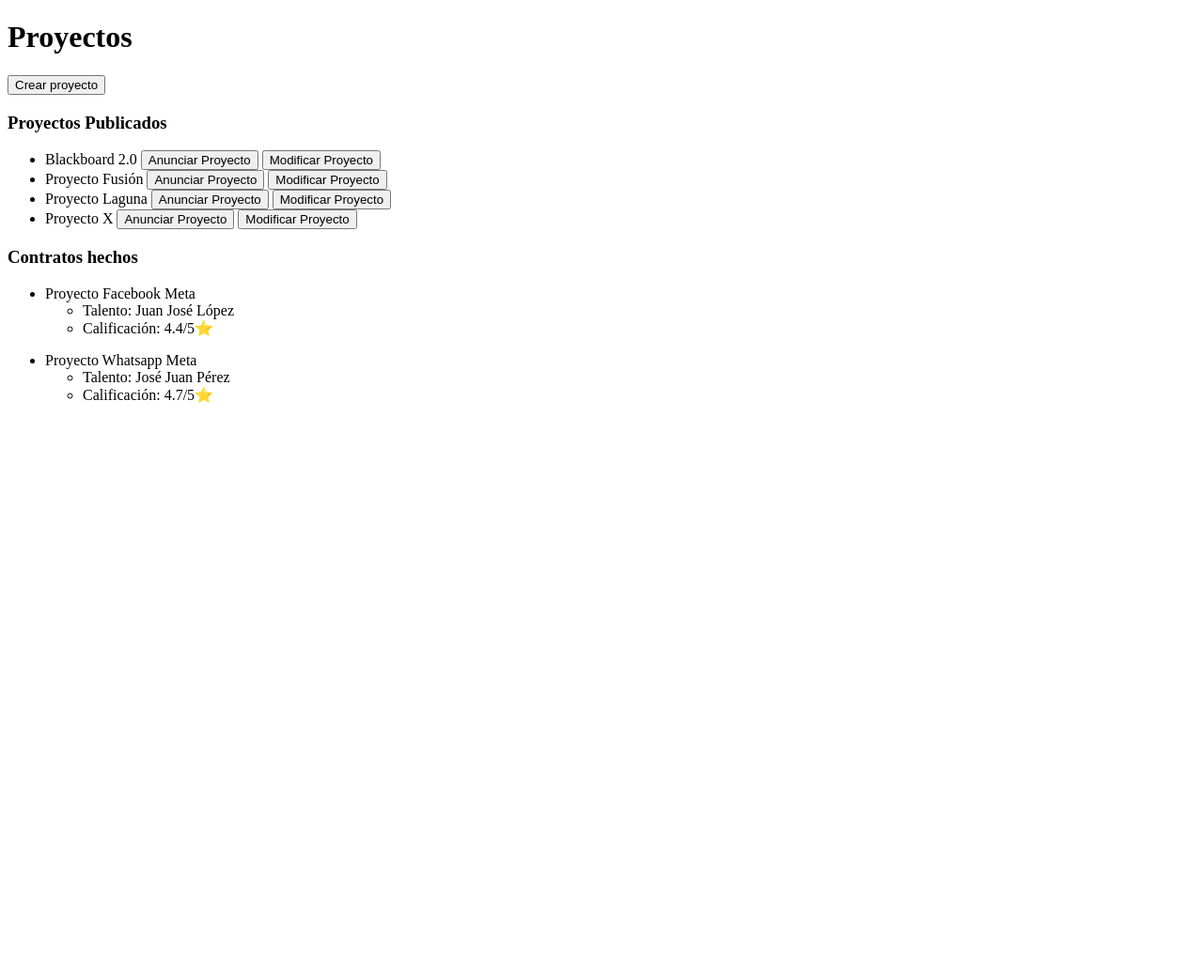
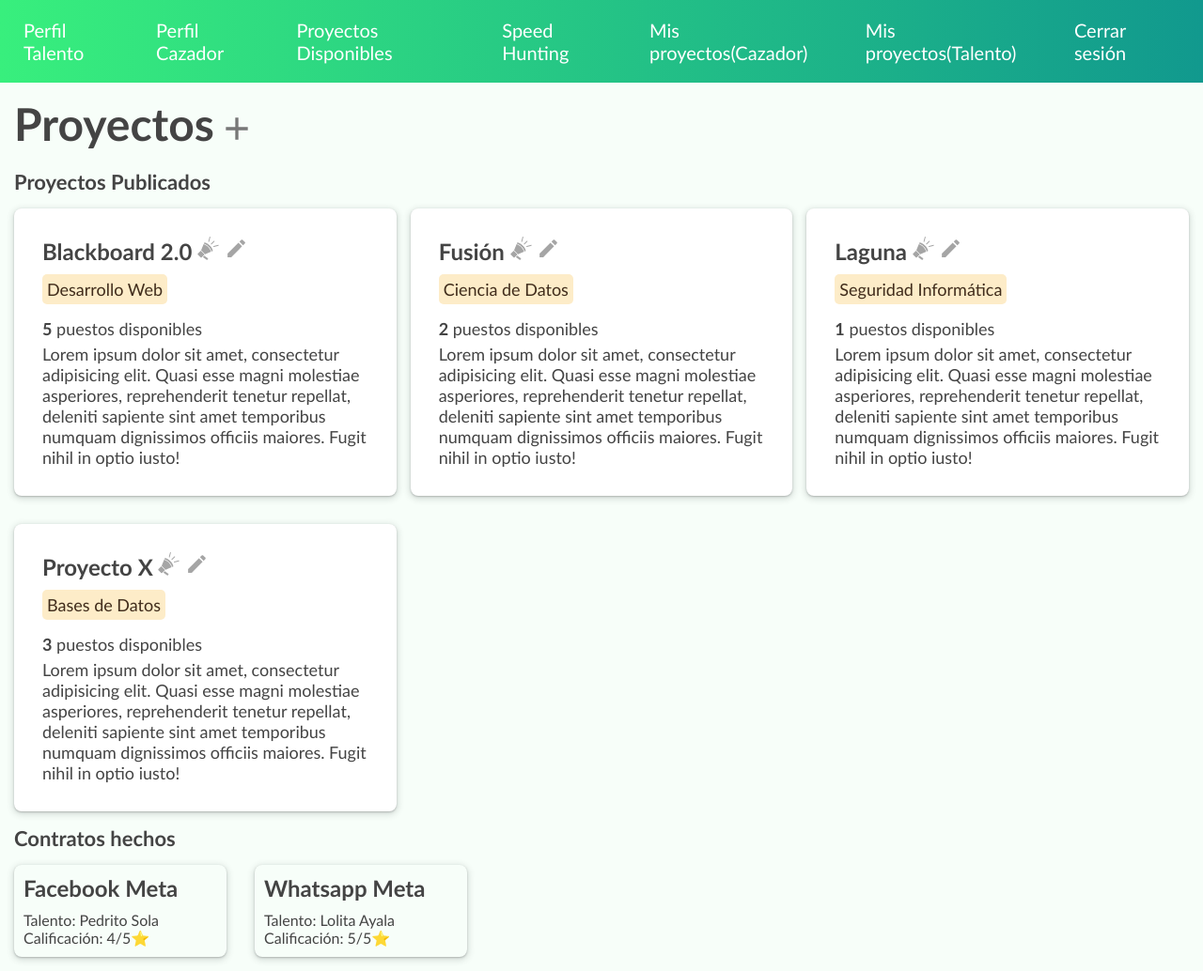
Before and after one commit to Fernando-Lz/cazadores-de-talentos, a plain HTML site: page view/proyectosCazador.html in a window 1280 px wide. Shown: the whole page at 94% size. Before the commit the page ends 800 px from the top, so only its background shows below. Drawn offline with Linux system fonts and the light colour scheme.

Commit message:
Mis proyecto cazador style added

```diff
--- /dev/null
+++ b/view/css/proyectos.css
@@ -0,0 +1,114 @@
+* {
+  margin: 0;
+  padding: 0;
+  font-family: 'Gill Sans', 'Gill Sans MT', Calibri, 'Trebuchet MS', sans-serif;
+  color: #444;
+  list-style: none;
+}
+
+body {
+  background: rgba(56, 239, 125, .04);
+}
+
+h1 {
+  display: inline-block;
+  margin-top: 15px;
+  margin-left: 15px;
+  margin-bottom: 20px;
+  font-size: 48px;
+}
+
+h3 {
+  margin-left: 15px;
+  font-size: 22px;
+}
+
+.agregar-proyecto {
+  position: relative;
+  bottom: -7px;
+}
+
+.proyectos-publicados {
+  margin-left: 15px;
+  display: grid;
+  grid-template-columns: repeat(auto-fill, minmax(400px, 1fr));
+}
+
+.proyecto {
+  background: white;
+  font-size: 18px;
+  padding: 30px;
+  margin: 15px 15px 15px 0;
+  border-radius: 8px;
+  box-shadow: rgba(60, 64, 67, 0.3) 0px 1px 2px 0px, rgba(60, 64, 67, 0.15) 0px 2px 6px 2px;
+  align-content: center;
+}
+
+.proyecto:hover {
+  border-top: 4px solid #25c685;
+  border-bottom: 4px solid #25c685;
+  transform: scale(1.02);
+  transition: 0.2s;
+}
+
+.nombre-proyecto {
+  font-size: 24px;
+  margin-bottom: 10px;
+  font-weight: 600;
+  display: inline-block;
+}
+
+.boton-anunciar {
+  width: 25px;
+  background: none;
+  border: none;
+  cursor: pointer;
+}
+
+.boton-modificar {
+  width: 25px;
+  background: none;
+  border: none;
+  cursor: pointer;
+}
+
+.tipo-proyecto {
+  display: inline-block;
+  font-size: 18px;
+  width: fit-content;
+  padding: 5px;
+  background: rgb(253, 236, 200);
+  border-radius: 5px;
+  color: rgb(64, 44, 27);
+  margin-bottom: 15px;
+}
+
+.vacantes {
+  margin-bottom: 5px;
+}
+
+.contratos-wrapper {
+  display: grid;
+  grid-template-columns: repeat(auto-fill, minmax(250px, 1fr));
+  grid-template-rows: 1fr;
+}
+
+.contrato-hecho-elemento {
+  padding: 10px;
+  margin: 15px;
+  border-radius: 8px;
+  box-shadow: rgba(60, 64, 67, 0.3) 0px 1px 2px 0px, rgba(60, 64, 67, 0.15) 0px 2px 6px 2px;
+  align-content: center;
+}
+
+
+.contrato-hecho-elemento:hover {
+  transform: scale(1.02);
+  transition: 0.2s;
+  cursor: pointer;
+}
+
+.nombre-talentom,
+.estrellas-obtenidas {
+  display: block;
+}
--- a/view/proyectosCazador.html
+++ b/view/proyectosCazador.html
@@ -6,59 +6,136 @@
     <meta http-equiv="X-UA-Compatible" content="IE=edge">
     <meta name="viewport" content="width=device-width, initial-scale=1.0">
     <title>Mis Proyectos</title>
+    <link rel="stylesheet" href="css/proyectos.css">
+    <link rel="stylesheet" href="css/navbar.css">
   </head>
 
   <body>
-    <h1>Proyectos</h1>
+    <nav class="top-bar">
+      <div class="top-bar-item">
+        <a href="perfilTalento.html">Perfil Talento</a>
+      </div>
+      <div class="top-bar-item">
+        <a href="perfilCazador.html">Perfil Cazador</a>
+      </div>
+      <div class="top-bar-item">
+        <a href="proyectosDisponibles.html">Proyectos Disponibles</a>
+      </div>
+      <div class="top-bar-item">
+        <a href="speedHunting.html">Speed Hunting</a>
+      </div>
+      <div class="top-bar-item">
+        <a href="proyectosCazador.html">Mis proyectos(Cazador)</a>
+      </div>
+      <div class="top-bar-item">
+        <a href="proyectosTalento.html">Mis proyectos(Talento)</a>
+      </div>
+      <div class="top-bar-item">
+        <a href="index.html">Cerrar sesión</a>
+      </div>
+    </nav>
 
     <div class="opciones-proyectos">
-      <button>Crear proyecto</button>
+      <h1>Proyectos</h1>
+      <a class="agregar-proyecto" href="./forms/crearProyecto.html">
+        <img src="./iconos/add.svg" alt="Editar perfil">
+      </a>
     </div>
 
+    <h3>Proyectos Publicados</h3>
     <div class="proyectos-publicados">
-      <h3>Proyectos Publicados</h3>
-      <ul>
-        <li>
-          Blackboard 2.0
-          <button>Anunciar Proyecto</button>
-          <button>Modificar Proyecto</button>
-        </li>
-        <li>
-          Proyecto Fusión
-          <button>Anunciar Proyecto</button>
-          <button>Modificar Proyecto</button>
-        </li>
-        <li>
-          Proyecto Laguna
-          <button>Anunciar Proyecto</button>
-          <button>Modificar Proyecto</button>
-        </li>
-        <li>
-          Proyecto X
-          <button>Anunciar Proyecto</button>
-          <button>Modificar Proyecto</button>
-        </li>
-      </ul>
+
+      <div class="proyecto">
+        <p class="nombre-proyecto">Blackboard 2.0</p>
+        <a class="boton-anunciar">
+          <img src="./iconos/announcement.svg" alt="Anunciar proyecto" srcset="">
+        </a>
+        <a class="boton-modificar" href="./forms/modificarProyecto.html">
+          <img src="./iconos/edit.svg" alt="Editar proyecto" href="./forms/modificarProyecto.html">
+        </a>
+        <br>
+        <p class="tipo-proyecto">Desarrollo Web</p>
+        <p class="vacantes"><strong>5</strong> puestos disponibles</p>
+        <p class="descripcion">
+          Lorem ipsum dolor sit amet, consectetur adipisicing elit. Quasi esse magni
+          molestiae asperiores,
+          reprehenderit tenetur repellat, deleniti sapiente sint amet temporibus numquam dignissimos officiis maiores.
+          Fugit nihil in optio iusto!</p>
+      </div>
+
+      <div class="proyecto">
+        <p class="nombre-proyecto">Fusión</p>
+        <a class="boton-anunciar">
+          <img src="./iconos/announcement.svg" alt="Anunciar proyecto" srcset="">
+        </a>
+        <a class="boton-modificar" href="./forms/modificarProyecto.html">
+          <img src="./iconos/edit.svg" alt="Editar proyecto" srcset="">
+        </a>
+        <br>
+        <p class="tipo-proyecto">Ciencia de Datos</p>
+        <p class="vacantes"><strong>2</strong> puestos disponibles</p>
+        <p class="descripcion">
+          Lorem ipsum dolor sit amet, consectetur adipisicing elit. Quasi esse magni
+          molestiae asperiores,
+          reprehenderit tenetur repellat, deleniti sapiente sint amet temporibus numquam dignissimos officiis maiores.
+          Fugit nihil in optio iusto!</p>
+      </div>
+
+      <div class="proyecto">
+        <p class="nombre-proyecto">Laguna</p>
+        <a class="boton-anunciar">
+          <img src="./iconos/announcement.svg" alt="Anunciar proyecto" srcset="">
+        </a>
+        <a class="boton-modificar" href="./forms/modificarProyecto.html">
+          <img src="./iconos/edit.svg" alt="Editar proyecto" srcset="">
+        </a>
+        <br>
+        <p class="tipo-proyecto">Seguridad Informática</p>
+        <p class="vacantes"><strong>1</strong> puestos disponibles</p>
+        <p class="descripcion">
+          Lorem ipsum dolor sit amet, consectetur adipisicing elit. Quasi esse magni
+          molestiae asperiores,
+          reprehenderit tenetur repellat, deleniti sapiente sint amet temporibus numquam dignissimos officiis maiores.
+          Fugit nihil in optio iusto!</p>
+      </div>
+
+      <div class="proyecto">
+        <p class="nombre-proyecto">Proyecto X</p>
+        <a class="boton-anunciar">
+          <img src="./iconos/announcement.svg" alt="Anunciar proyecto" srcset="">
+        </a>
+        <a class="boton-modificar" href="./forms/modificarProyecto.html">
+          <img src="./iconos/edit.svg" alt="Editar proyecto" srcset="">
+        </a>
+        <br>
+        <p class="tipo-proyecto">Bases de Datos</p>
+        <p class="vacantes"><strong>3</strong> puestos disponibles</p>
+        <p class="descripcion">
+          Lorem ipsum dolor sit amet, consectetur adipisicing elit. Quasi esse magni
+          molestiae asperiores,
+          reprehenderit tenetur repellat, deleniti sapiente sint amet temporibus numquam dignissimos officiis maiores.
+          Fugit nihil in optio iusto!</p>
+      </div>
     </div>
 
     <div class="contratos-hechos">
       <h3>Contratos hechos</h3>
+      <div class="contratos-wrapper">
         <ul class="contrato-hecho-elemento">
-        <li>Proyecto <span class="nombre-proyecto">Facebook Meta</span></li>
+          <span class="nombre-proyecto">Facebook Meta</span>
           <ul>
-          <li>Talento: <span class="nombre-talento">Juan José López</span></li>
-          <li>Calificación: <span class="estrellas-obtenidas">4.4/5⭐</span></li>
+            <span class="nombre-talento">Talento: Pedrito Sola</span>
+            <span class="estrellas-obtenidas">Calificación: 4/5⭐</span>
           </ul>
         </ul>
         <ul class="contrato-hecho-elemento">
-        <li>Proyecto <span class="nombre-proyecto">Whatsapp Meta</span></li>
+          <span class="nombre-proyecto">Whatsapp Meta</span>
           <ul>
-          <li>Talento: <span class="nombre-talento">José Juan Pérez</span></li>
-          <li>Calificación: <span class="estrellas-obtenidas">4.7/5⭐</span></li>
+            <span class="nombre-talento">Talento: Lolita Ayala</span>
+            <span class="estrellas-obtenidas">Calificación: 5/5⭐</span>
           </ul>
         </ul>
       </div>
-  </body>
     </div>
   </body>
 
```
Also changed, not shown: view/navigationBar.html (+0 -1 lines), view/iconos/add.svg (added), view/iconos/announcement.svg (added). Lines whose indentation alone changed are shown as unchanged.
